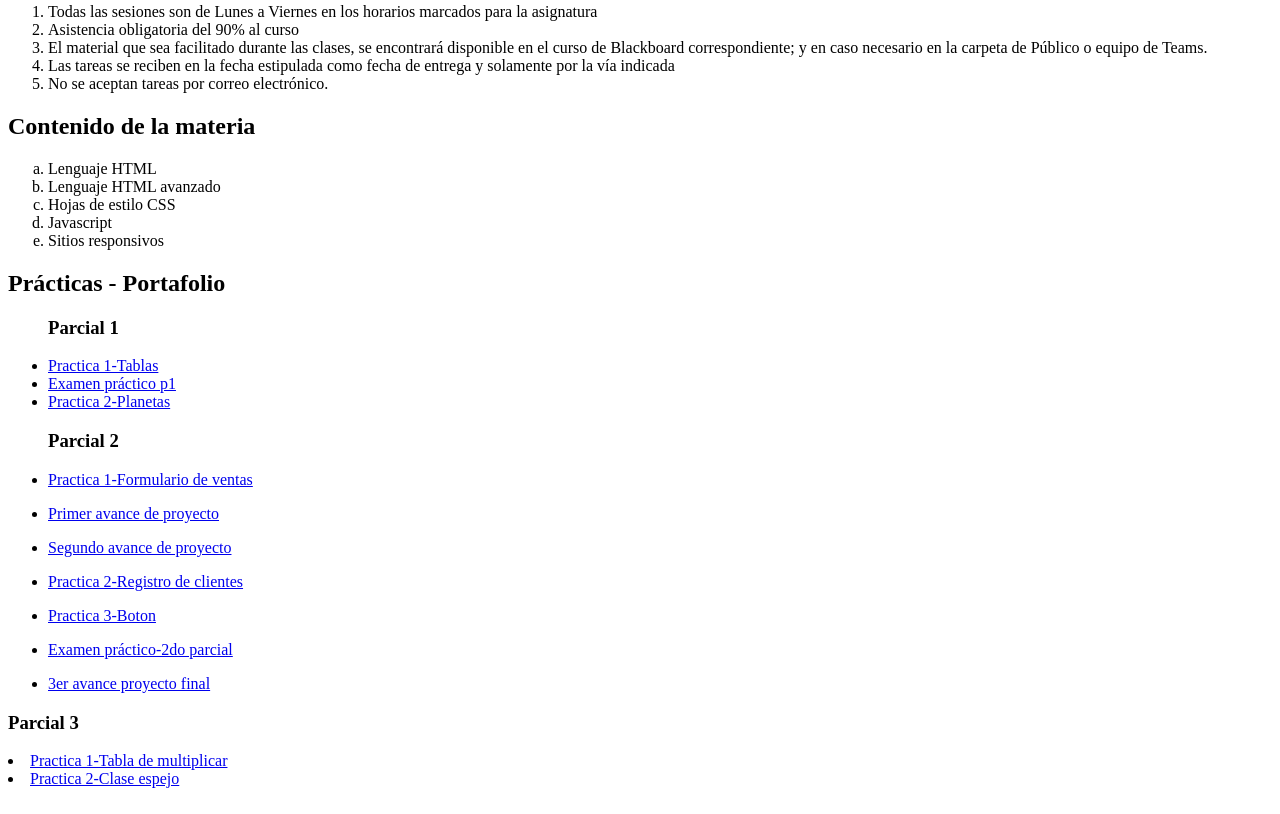
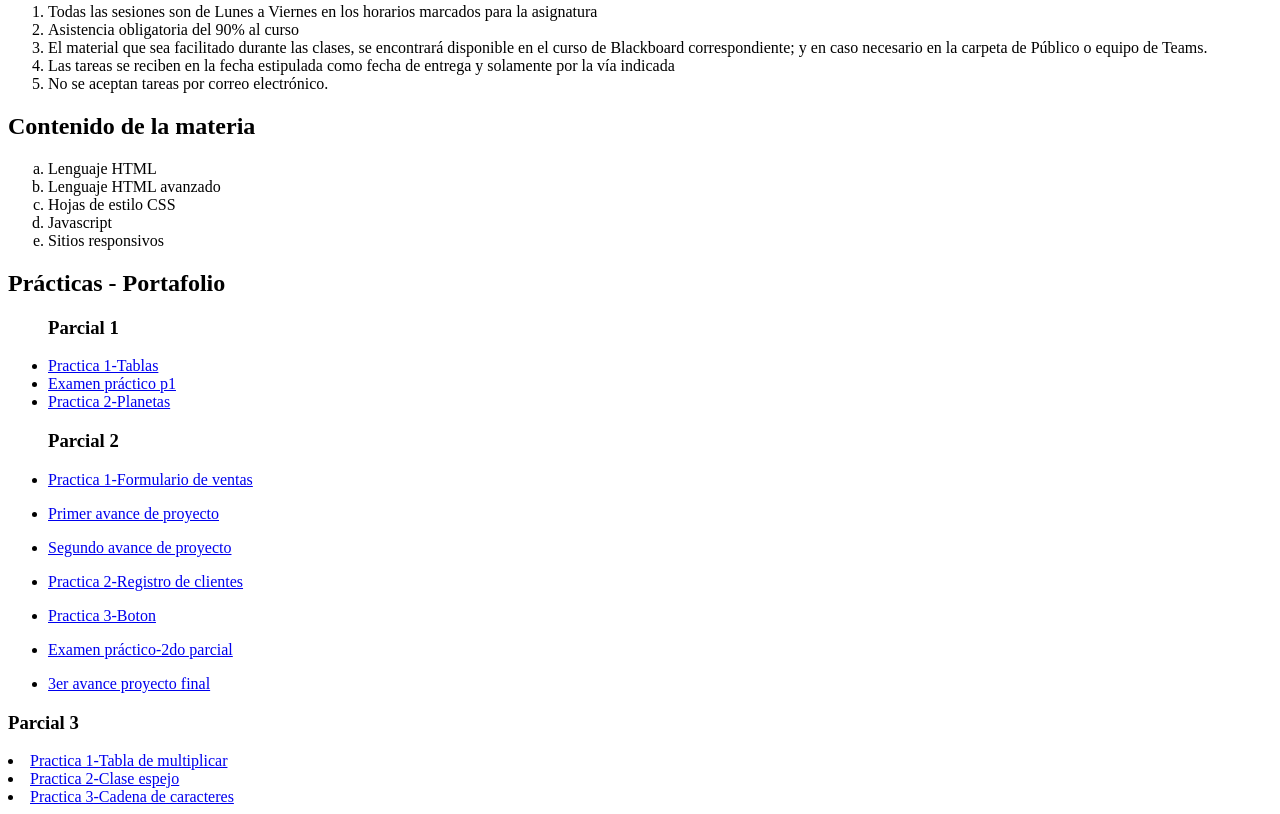
Before and after one commit to MauricioSG11/Portafolio_183880, a plain HTML site: page index.html in a window 1280 px wide. Shown: the part 827-1641 px from the top of the page. Drawn offline with Linux system fonts and the light colour scheme.

Commit message:
index.html

```diff
--- a/index.html
+++ b/index.html
@@ -92,6 +92,7 @@
     <h3>Parcial 3</h3>
     <li><a href="tabla%20multiplicar/multiplicacion.html">Practica 1-Tabla de multiplicar</a></li>
     <li><a href="clasecolombia/barra.html">Practica 2-Clase espejo</a></li>
+    <li><a href="detectar min may/formulario.html">Practica 3-Cadena de caracteres</a></li>
 </section>
 
 </body>
```
